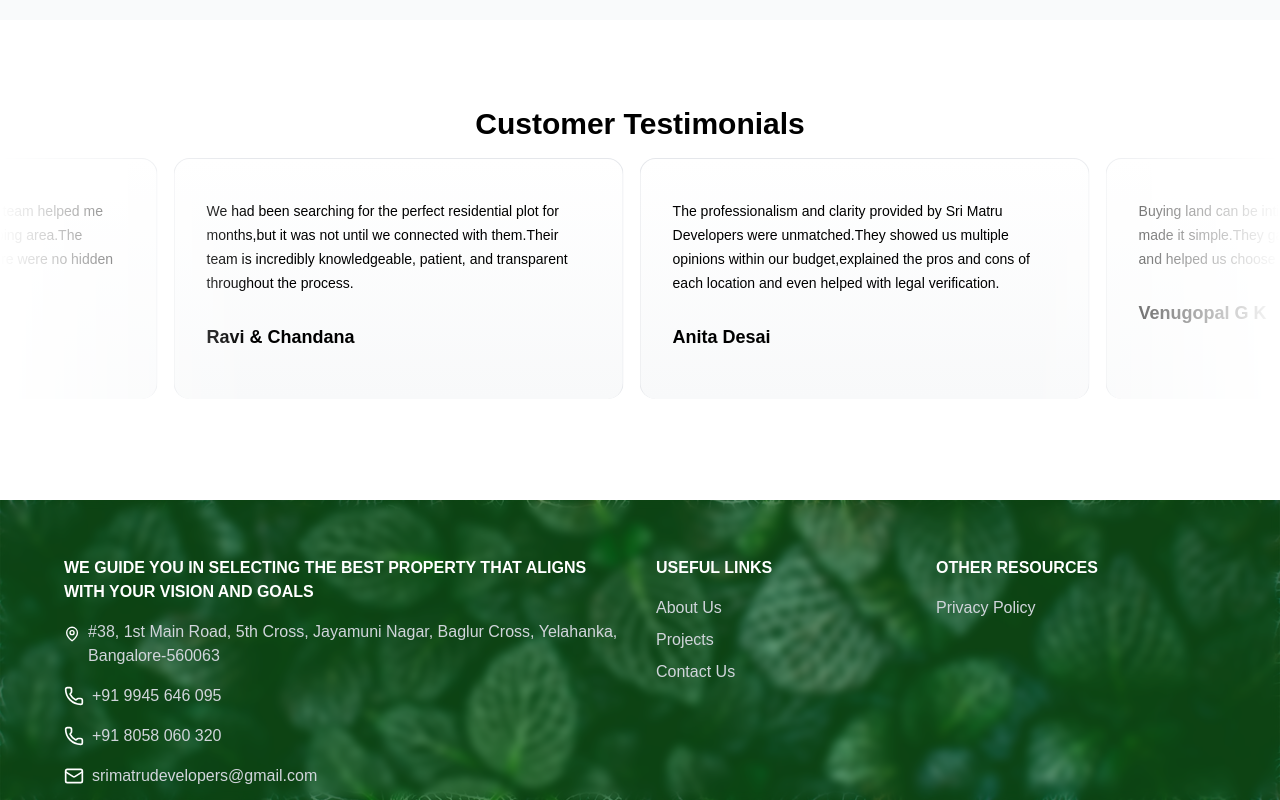
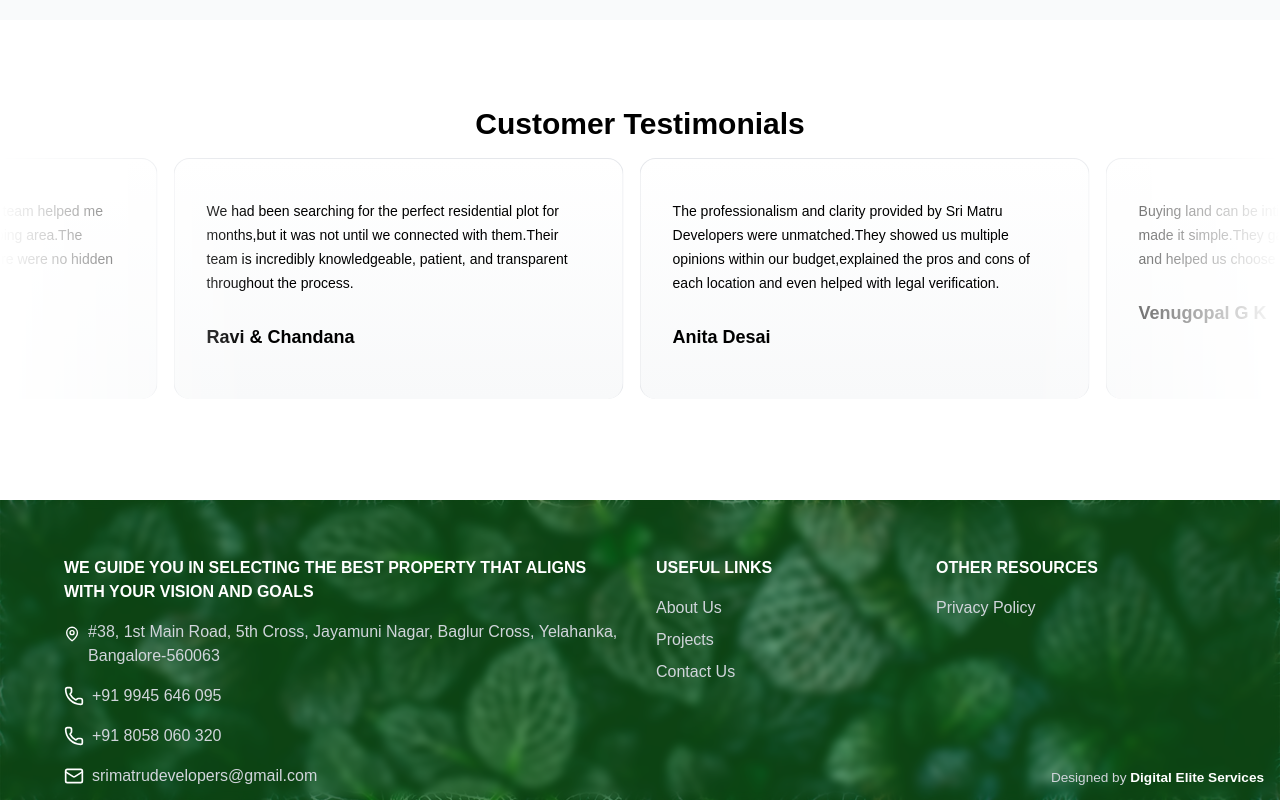
Before and after one commit to RajavrukshaGroups/srimatrudev, a Next.js app: page / in a window 1280 px wide. Shown: the part 1642-2442 px from the top of the page. Built offline with nearby package versions, Linux system fonts and the light colour scheme.

Commit message:
copyrights

```diff
--- a/src/app/_components/footer/footer.css
+++ b/src/app/_components/footer/footer.css
@@ -38,6 +38,18 @@
   color: white;
 }
 
+.footer-credit {
+  position: absolute;
+  bottom: 0.75rem;
+  right: 1rem;
+  font-size: 0.85rem;
+  color: #d1d5db; /* gray-300 */
+}
+
+.footer-credit span {
+  color: #ffffff; /* highlight */
+}
+
 /* Responsive Styles */
 @media (max-width: 768px) {
   .footer-image {
--- a/src/app/_components/footer/page.js
+++ b/src/app/_components/footer/page.js
@@ -98,14 +98,6 @@ const Footer = () => {
                   <div className="w-full sm:w-6/12">
                     <h4 className="footer-heading">Other Resources</h4>
                     <ul className="resources-list space-y-2">
-                      {/* <li>
-                        <Link
-                          href="/termscondition"
-                          className="text-md text-gray-300 hover:font-bold hover:text-white"
-                        >
-                          Terms & Conditions
-                        </Link>
-                      </li> */}
                       <li>
                         <Link
                           href="/privacypolicy"
@@ -121,6 +113,11 @@ const Footer = () => {
               {/* End Useful Links */}
             </div>
           </div>
+
+          <div className="footer-credit">
+            Designed by{" "}
+            <span className="font-semibold">Digital Elite Services</span>
+          </div>
         </div>
       </div>
     </footer>
```
